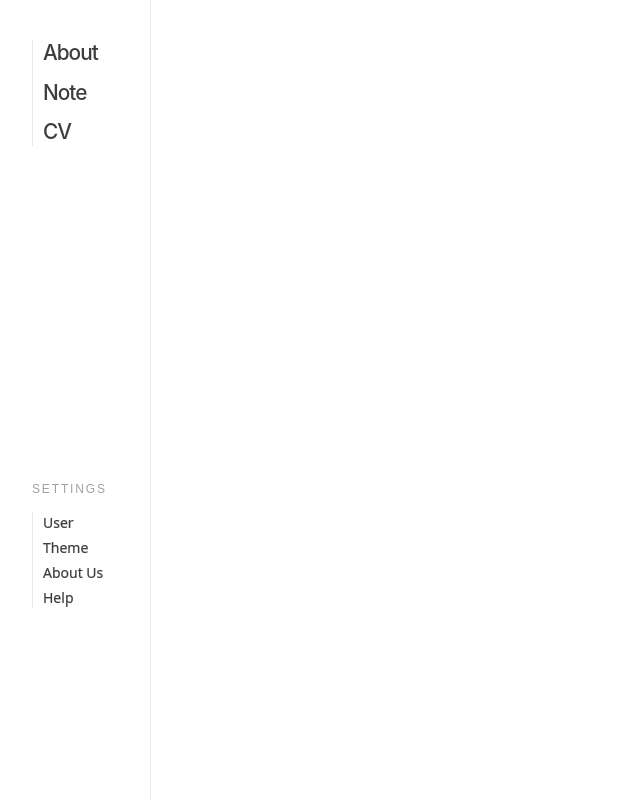
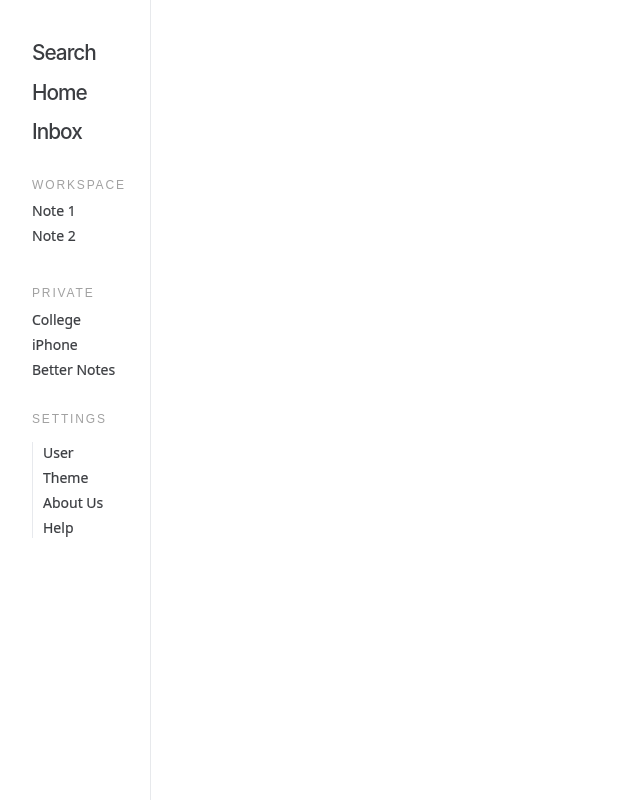
Before and after one commit to rudrachavda/betternotes, a React (Vite) app: page / in a window 1280 px wide. Shown: the whole page, without its empty margins (0-640 px from the left). Built offline with nearby package versions, Linux system fonts and the light colour scheme.

Commit message:
progress on sidebar

```diff
--- a/src/components/sidebar.css
+++ b/src/components/sidebar.css
@@ -157,7 +157,7 @@ div {
     flex: none;
     flex-direction: column;
     flex-wrap: nowrap;
-    /* gap: 32px; */
+    gap: 32px;
     height: min-content;
     justify-content: flex-start;
     overflow: visible;
@@ -260,10 +260,10 @@ div {
     position: relative;
     width: 100%;
 
-    border-style: solid;
+    /* border-style: solid;
     border-width: 0px 0px 0px 1px;
     padding-left: 10px;
-    border-color: #e1e4e8cc;
+    border-color: #e1e4e8cc; */
 }
 
 
@@ -300,8 +300,8 @@ div {
     flex-direction: column;
     flex-wrap: nowrap;
     gap: 40px;
-    /* height: min-content; */
-    height: 40vh;
+    height: min-content;
+    /* height: 40vh; */
     justify-content: flex-start;
     overflow: visible;
     padding: 0 32px;
@@ -436,7 +436,7 @@ div {
     height: min-content;
     justify-content: flex-start;
     overflow: hidden;
-    padding: 16px 24px 32px 32px;
+    padding: 0px 24px 32px 32px;
     position: relative;
     width: 100%;
 
--- a/src/components/sidebar.jsx
+++ b/src/components/sidebar.jsx
@@ -24,26 +24,77 @@ const Sidebar = () => {
                                     <div className='topsidebartextcontainer'>
                                         <div className='aboutTextContainer'>
                                             <h3 id='title'>
-                                                <Link to='/'>About</Link>
+                                                <Link to='/'>Search</Link>
                                             </h3>
                                         </div>
 
                                         <div className='projectTextContainer'>
                                             <h3 id='title'>
-                                                <Link to='/maincanvas'> Note </Link>
+                                                <Link to='/maincanvas'> Home </Link>
                                             </h3>
                                         </div>
 
                                         <div className='CVTextContainer'>
                                             <h3 id='title'>
-                                                <Link to='/Experience'>CV</Link>
+                                                <Link to='/Experience'>Inbox</Link>
                                             </h3>
                                         </div>
                                     </div>
                                 </div>
                             </div>
 
-                            <div className='midsidebarcontent'></div>
+                            <div className='midsidebarcontent'>
+
+                                <div class="interface">
+
+                                    <div class="interfacecontainer">
+                                        <p class="interfacetext"> Workspace</p>
+                                    </div>
+
+                                    <div class="interfacetags">
+                                        <div class="tag">
+                                            <p class="tagstyle">
+                                                <a> Note 1 </a>
+                                            </p>
+                                        </div>
+
+                                        <div class="tag">
+                                            <p class="tagstyle">
+                                                <a> Note 2 </a>
+                                            </p>
+                                        </div>
+                                    </div>
+
+                                </div>
+
+                                <div class="interface">
+
+                                    <div class="interfacecontainer">
+                                        <p class="interfacetext"> Private </p>
+                                    </div>
+
+                                    <div class="interfacetags">
+                                        <div class="tag">
+                                            <p class="tagstyle">
+                                                <a> College </a>
+                                            </p>
+                                        </div>
+
+                                        <div class="tag">
+                                            <p class="tagstyle">
+                                                <a> iPhone </a>
+                                            </p>
+                                        </div>
+
+                                        <div class="tag">
+                                            <p class="tagstyle">
+                                                <a> Better Notes </a>
+                                            </p>
+                                        </div>
+                                    </div>
+                                </div>
+
+                            </div>
 
                             <div className='lowsidebarcontent'>
                                 <div className='contactcontainer'>
```
